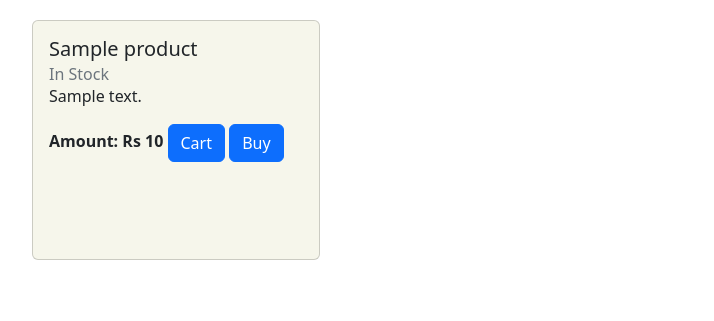
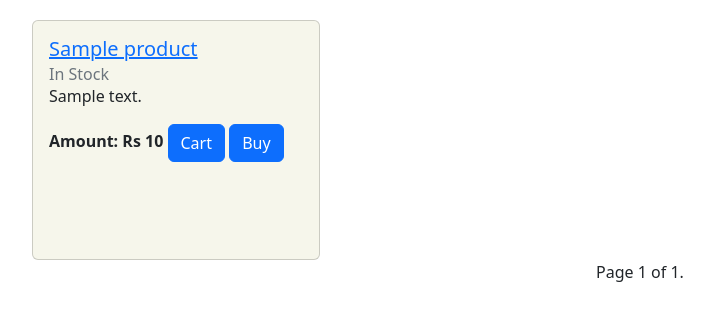
Before and after one commit to azzamzafar/ArtStore, a Django app: page / in a window 1280 px wide. Shown: the part 64-385 px from the top of the page, without its empty margins (0-714 px from the left). Run offline with Django 4.2, Linux system fonts and the light colour scheme; tables that the repository leaves empty hold one stand-in row (values such as "Sample post").

Commit message:
Generic List&Detailview with pagination

```diff
--- a/store/templates/store/home.html
+++ b/store/templates/store/home.html
@@ -3,12 +3,12 @@
 
 
 <div class="row" style="width:80%; margin-left:20px;margin-top:10px;">
-    {% for product in Products %}
+    {% for product in page_obj %}
     <div class="col col-md-4" style="margin-top:10px;">
         <div class="card"style="width:18rem;height:15rem; background: #f6f6eb;">
             <div class="card-body">
-                <h5 class="card-title">
-                    {{ product.name }}
+                <h5 class="card-title" ><a href="{% url 'Product-detail' product.id %}">
+                    {{ product.name }}</a>
                 </h5>
                 {% if product.available %}
                 <h6 class="card-subtitle text-muted"> In Stock </h6>
@@ -24,4 +24,21 @@
     </div>
     {% endfor %}
 </div>
+<div class="pagination justify-content-center">
+    <span class="step-links">
+        {% if page_obj.has_previous %}
+            <a href="?page=1">&laquo; first</a>
+            <a href="?page={{ page_obj.previous_page_number }}">previous</a>
+        {% endif %}
+
+        <span class="current">
+            Page {{ page_obj.number }} of {{ page_obj.paginator.num_pages }}.
+        </span>
+
+        {% if page_obj.has_next %}
+            <a href="?page={{ page_obj.next_page_number }}">next</a>
+            <a href="?page={{ page_obj.paginator.num_pages }}">last &raquo;</a>
+        {% endif %}
+    </span>
+</div>
 {% endblock %}
--- a/store/urls.py
+++ b/store/urls.py
@@ -1,5 +1,6 @@
 from django.urls import path
-from . import views as store_views
+from store.views import ProductListView, ProductDetailView
 urlpatterns = [
-    path('',store_views.home,name='home')
+    path('',ProductListView.as_view(),name='home'),
+    path("<int:pk>/",ProductDetailView.as_view(),name='Product-detail')
 ]
--- a/store/views.py
+++ b/store/views.py
@@ -1,10 +1,26 @@
-from django.shortcuts import render,redirect
+from django.shortcuts import render
+from django.views.generic import ListView
+from django.views.generic import DetailView
 from .models import Product
+# from django.core.paginator import Paginator
 # Create your views here.
-def home(request):
 
-    Products = Product.objects.all()
-    # print(Products.values_list('name',flat=True)[0])
-    if len(Products)>9:
-        Products = Product.objects.all()[:9]
-    return render(request,'store/home.html',{'Products':Products,'range':range(3)})
+
+class ProductListView(ListView):
+    queryset = Product.objects.order_by('amount')
+    paginate_by: int = 9
+    template_name = "store/home.html"
+
+class ProductDetailView(DetailView):
+    model = Product
+    template_name: str = "store/product-detail.html"
+
+# Function List View with Pagination
+# def home(request):
+
+#     Products = Product.objects.all()
+#     # print(Products.values_list('name',flat=True)[0])
+#     paginator = Paginator(Products,9)
+#     page_number = request.GET.get('page')
+#     page_obj = paginator.get_page(page_number)
+#     return render(request, 'store/home.html',{'page_obj':page_obj})
```
Also changed, not shown: store/templates/store/product-detail.html (added, +20 -0 lines), templates/base.html (+20 -11 lines).
